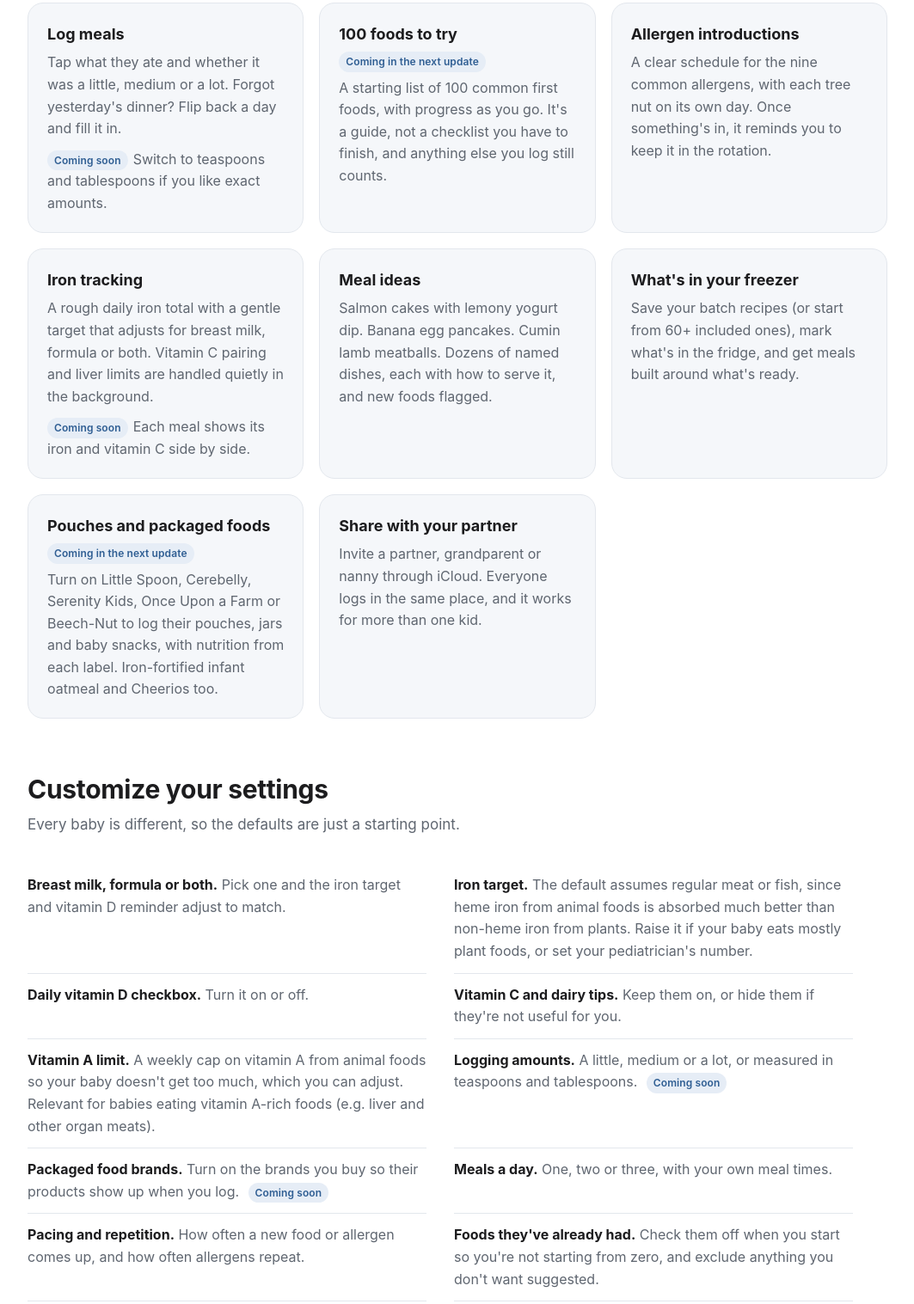
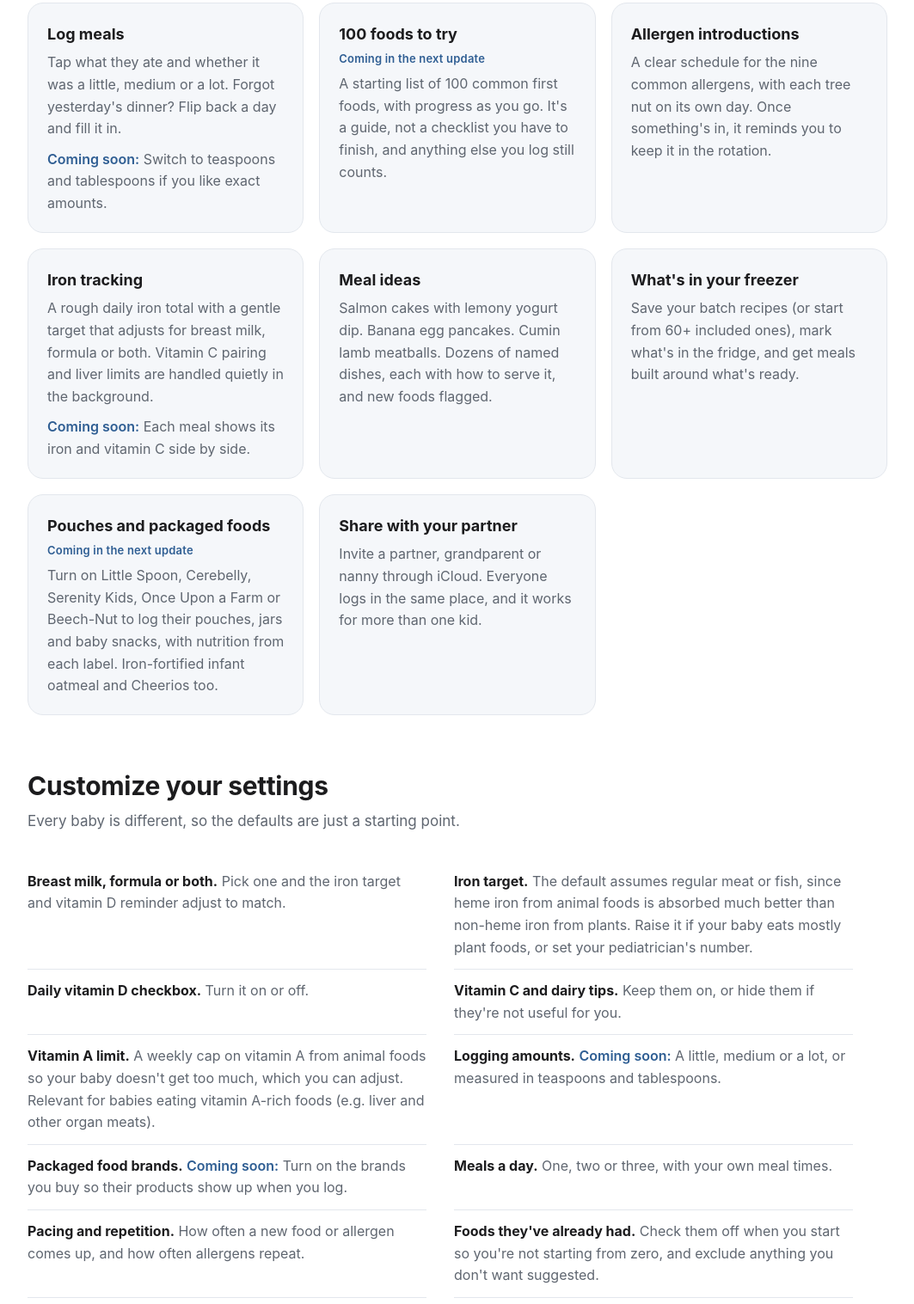
Before and after one commit to elizabethjane/firstbites, a plain HTML site: page index.html in a window 1280 px wide. Shown: the part 1310-2827 px from the top of the page at 86% size, without its empty margins (108-1171 px from the left). Drawn offline with Linux system fonts and the light colour scheme.

Commit message:
Replace coming-soon tags with plain text

```diff
--- a/index.html
+++ b/index.html
@@ -37,10 +37,8 @@ h2{font-size:30px;line-height:1.2;margin:0 0 10px;letter-spacing:-.3px}
 .card{background:var(--card);border:1px solid var(--line);border-radius:18px;padding:22px 22px 20px}
 .card h3{margin:0 0 6px;font-size:18px}
 .card p.soon-line{margin-top:10px}
-.soon-line .soon{margin:0 6px 0 0}
-.card h3 .soon{display:table;margin:6px 0 2px}
-.settings .soon{margin:0 0 0 6px}
-.soon{display:inline-block;vertical-align:middle;margin-left:6px;padding:2px 8px;border-radius:999px;background:var(--tint);color:var(--navy);font-size:12px;font-weight:600;letter-spacing:.1px;white-space:nowrap}
+.soon{color:var(--navy);font-weight:600}
+.card h3 .soon{display:block;margin:4px 0 2px;font-size:13px;letter-spacing:.2px}
 @media (prefers-color-scheme:dark){.soon{color:#8fb3dd}}
 .card p{margin:0;color:var(--muted);font-size:16px}
 .shots{display:flex;gap:18px;overflow-x:auto;padding:4px 2px 18px;scroll-snap-type:x mandatory}
@@ -98,10 +96,10 @@ footer .wrap{display:flex;flex-wrap:wrap;gap:8px 20px;justify-content:space-betw
   <div class="wrap">
     <h2 style="margin-bottom:24px">What it does</h2>
     <div class="grid">
-      <div class="card"><h3>Log meals</h3><p>Tap what they ate and whether it was a little, medium or a lot. Forgot yesterday's dinner? Flip back a day and fill it in.</p><p class="soon-line"><span class="soon">Coming soon</span>Switch to teaspoons and tablespoons if you like exact amounts.</p></div>
+      <div class="card"><h3>Log meals</h3><p>Tap what they ate and whether it was a little, medium or a lot. Forgot yesterday's dinner? Flip back a day and fill it in.</p><p class="soon-line"><span class="soon">Coming soon:</span> Switch to teaspoons and tablespoons if you like exact amounts.</p></div>
       <div class="card"><h3>100 foods to try <span class="soon">Coming in the next update</span></h3><p>A starting list of 100 common first foods, with progress as you go. It's a guide, not a checklist you have to finish, and anything else you log still counts.</p></div>
       <div class="card"><h3>Allergen introductions</h3><p>A clear schedule for the nine common allergens, with each tree nut on its own day. Once something's in, it reminds you to keep it in the rotation.</p></div>
-      <div class="card"><h3>Iron tracking</h3><p>A rough daily iron total with a gentle target that adjusts for breast milk, formula or both. Vitamin C pairing and liver limits are handled quietly in the background.</p><p class="soon-line"><span class="soon">Coming soon</span>Each meal shows its iron and vitamin C side by side.</p></div>
+      <div class="card"><h3>Iron tracking</h3><p>A rough daily iron total with a gentle target that adjusts for breast milk, formula or both. Vitamin C pairing and liver limits are handled quietly in the background.</p><p class="soon-line"><span class="soon">Coming soon:</span> Each meal shows its iron and vitamin C side by side.</p></div>
       <div class="card"><h3>Meal ideas</h3><p>Salmon cakes with lemony yogurt dip. Banana egg pancakes. Cumin lamb meatballs. Dozens of named dishes, each with how to serve it, and new foods flagged.</p></div>
       <div class="card"><h3>What's in your freezer</h3><p>Save your batch recipes (or start from 60+ included ones), mark what's in the fridge, and get meals built around what's ready.</p></div>
       <div class="card"><h3>Pouches and packaged foods <span class="soon">Coming in the next update</span></h3><p>Turn on Little Spoon, Cerebelly, Serenity Kids, Once Upon a Farm or Beech-Nut to log their pouches, jars and baby snacks, with nutrition from each label. Iron-fortified infant oatmeal and Cheerios too.</p></div>
@@ -120,8 +118,8 @@ footer .wrap{display:flex;flex-wrap:wrap;gap:8px 20px;justify-content:space-betw
       <li><strong>Daily vitamin D checkbox.</strong> Turn it on or off.</li>
       <li><strong>Vitamin C and dairy tips.</strong> Keep them on, or hide them if they're not useful for you.</li>
       <li><strong>Vitamin A limit.</strong> A weekly cap on vitamin A from animal foods so your baby doesn't get too much, which you can adjust. Relevant for babies eating vitamin A-rich foods (e.g. liver and other organ meats).</li>
-      <li><strong>Logging amounts.</strong> A little, medium or a lot, or measured in teaspoons and tablespoons. <span class="soon">Coming soon</span></li>
-      <li><strong>Packaged food brands.</strong> Turn on the brands you buy so their products show up when you log. <span class="soon">Coming soon</span></li>
+      <li><strong>Logging amounts.</strong> <span class="soon">Coming soon:</span> A little, medium or a lot, or measured in teaspoons and tablespoons.</li>
+      <li><strong>Packaged food brands.</strong> <span class="soon">Coming soon:</span> Turn on the brands you buy so their products show up when you log.</li>
       <li><strong>Meals a day.</strong> One, two or three, with your own meal times.</li>
       <li><strong>Pacing and repetition.</strong> How often a new food or allergen comes up, and how often allergens repeat.</li>
       <li><strong>Foods they've already had.</strong> Check them off when you start so you're not starting from zero, and exclude anything you don't want suggested.</li>
```
